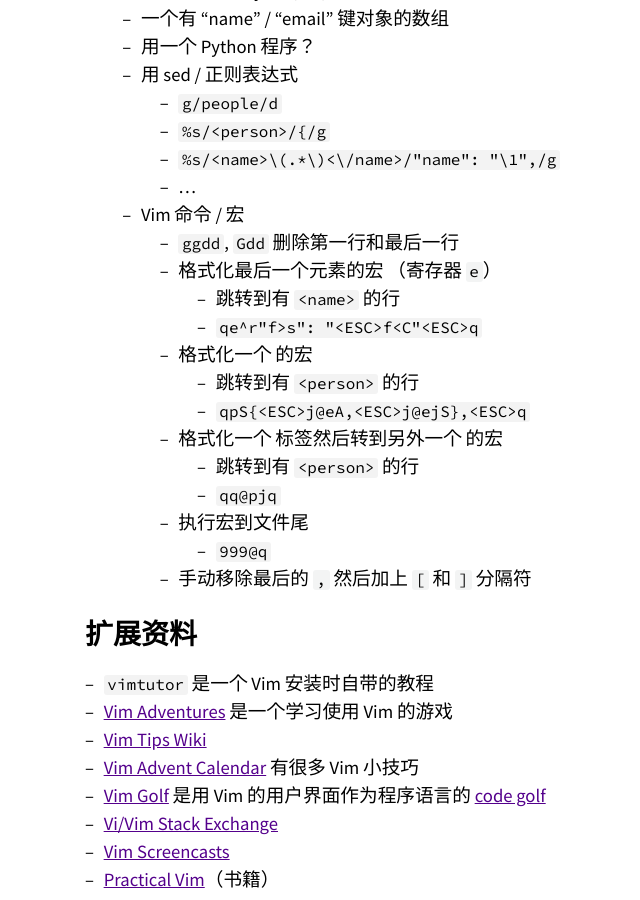
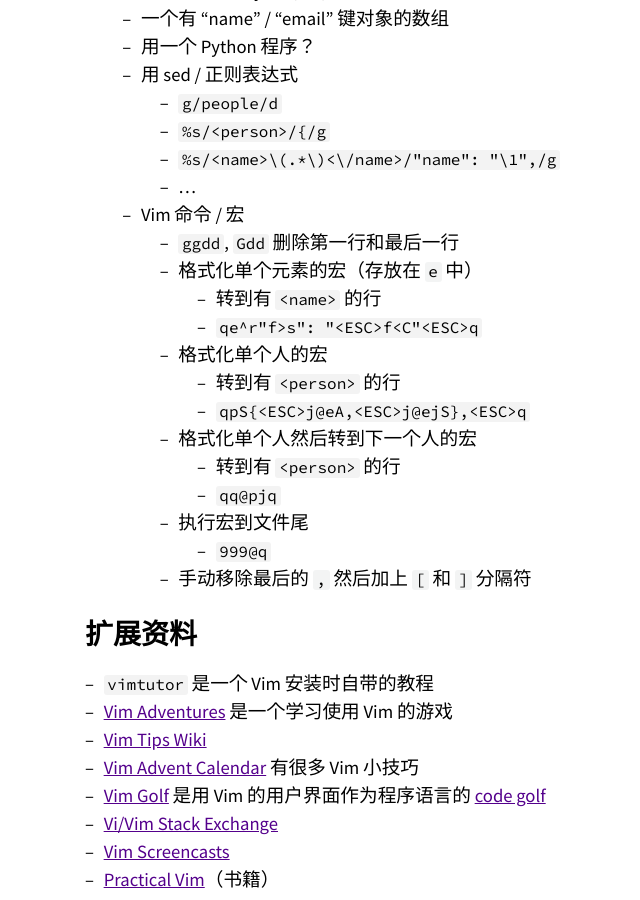
Before and after one commit to missing-semester-cn/missing-semester-cn.github.io, a Jekyll site: the page built from _2020/editors.md, in a window 1280 px wide and 900 px high, scrolled down 9276 px. Shown: the whole window, without its empty margins (247-887 px from the left). Built offline with Jekyll 4.4.1, drawn with Linux system fonts in a browser that asks for light colours.

Commit message:
Fix translation errors

```diff
--- a/_2020/editors.md
+++ b/_2020/editors.md
@@ -345,14 +345,14 @@
         - ...
     - Vim 命令 / 宏
         - `ggdd`, `Gdd` 删除第一行和最后一行
-        - 格式化最后一个元素的宏 （寄存器 `e`）
-            - 跳转到有 `<name>` 的行
+        - 格式化单个元素的宏（存放在 `e` 中）
+            - 转到有 `<name>` 的行
             - `qe^r"f>s": "<ESC>f<C"<ESC>q`
-        - 格式化一个 <person> 的宏
-            - 跳转到有 `<person>` 的行
+        - 格式化单个人的宏
+            - 转到有 `<person>` 的行
             - `qpS{<ESC>j@eA,<ESC>j@ejS},<ESC>q`
-        - 格式化一个 <person> 标签然后转到另外一个 <person> 的宏
-            - 跳转到有 `<person>` 的行
+        - 格式化单个人然后转到下一个人的宏
+            - 转到有 `<person>` 的行
             - `qq@pjq`
         - 执行宏到文件尾
             - `999@q`
```
